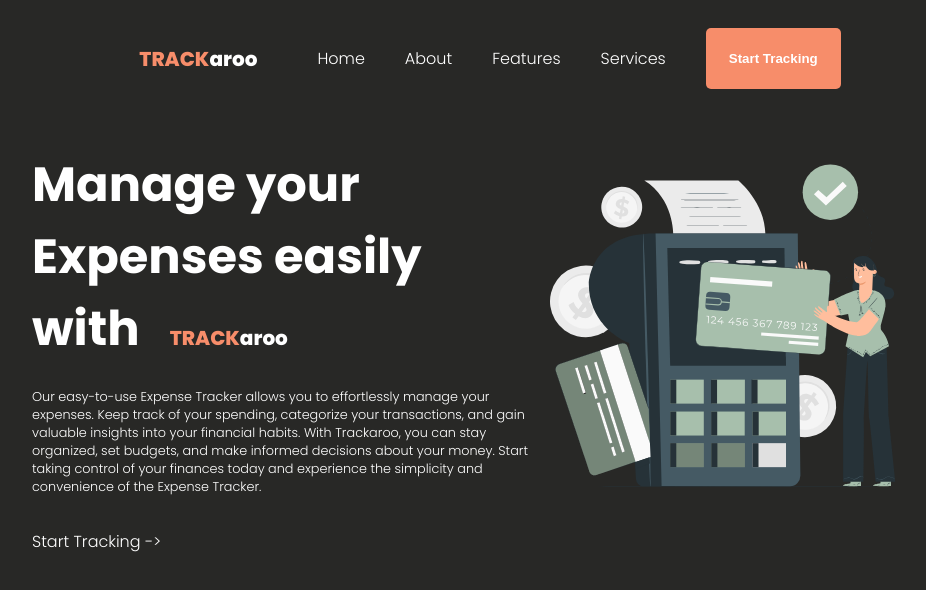
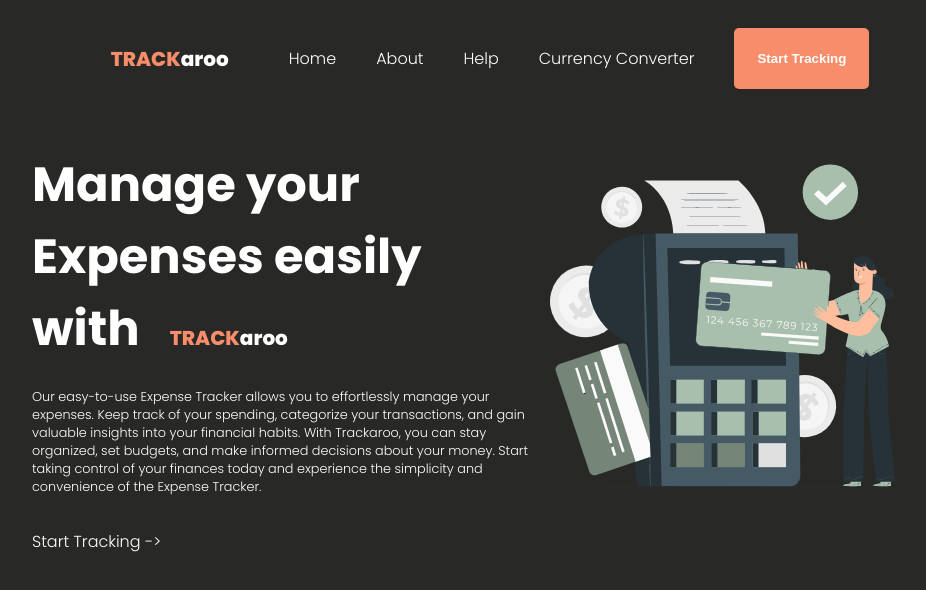
Before and after one commit to donabinu921/Expense-Tracker, a plain HTML site: page index.html in a window 1280 px wide. Shown: the whole page, without its empty margins (160-1086 px from the left). Drawn offline with Linux system fonts and the light colour scheme.

Commit message:
Edited the navbar options

```diff
--- a/index.html
+++ b/index.html
@@ -19,8 +19,8 @@
       <ul>
         <li><a href="index.html">Home</a></li>
         <li><a href="#">About</a></li>
-        <li><a href="#">Features</a></li>
-        <li><a href="#">Services</a></li>
+        <li><a href="#">Help</a></li>
+        <li><a href="#">Currency Converter</a></li>
       </ul>
       <button>Start Tracking</button>
     </nav>
```
